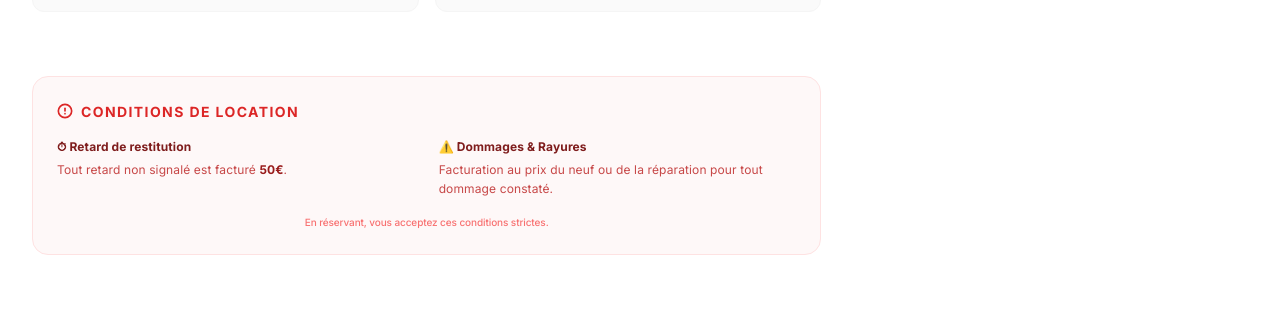
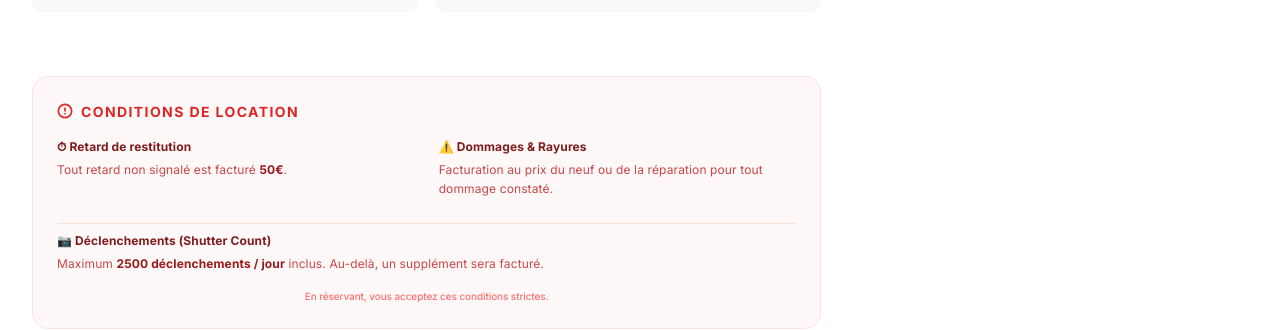
Before and after one commit to Ryn-95/Kashoot-Loc, a Next.js app: page /equipment/1 in a window 1280 px wide. Shown: the part 1440-1770 px from the top of the page. Built offline with nearby package versions, Linux system fonts and the light colour scheme.

Commit message:
Add shutter count condition for cameras

```diff
--- a/components/sections/EquipmentClient.tsx
+++ b/components/sections/EquipmentClient.tsx
@@ -313,6 +313,16 @@ export default function EquipmentClient({ item, relatedItems }: { item: Equipmen
                      Facturation au prix du neuf ou de la réparation pour tout dommage constaté.
                    </p>
                  </div>
+
+                 {item.category === 'cameras' && (
+                   <div className="md:col-span-2 pt-2 border-t border-red-200/50">
+                     <span className="block text-xs font-bold text-red-900 mb-1">📷 Déclenchements (Shutter Count)</span>
+                     <p className="text-xs text-red-700/80 leading-relaxed">
+                       Maximum <span className="font-bold text-red-800">2500 déclenchements / jour</span> inclus.
+                       Au-delà, un supplément sera facturé.
+                     </p>
+                   </div>
+                 )}
                </div>
                <p className="text-[10px] text-red-400 mt-4 font-medium text-center">
                  En réservant, vous acceptez ces conditions strictes.
```
